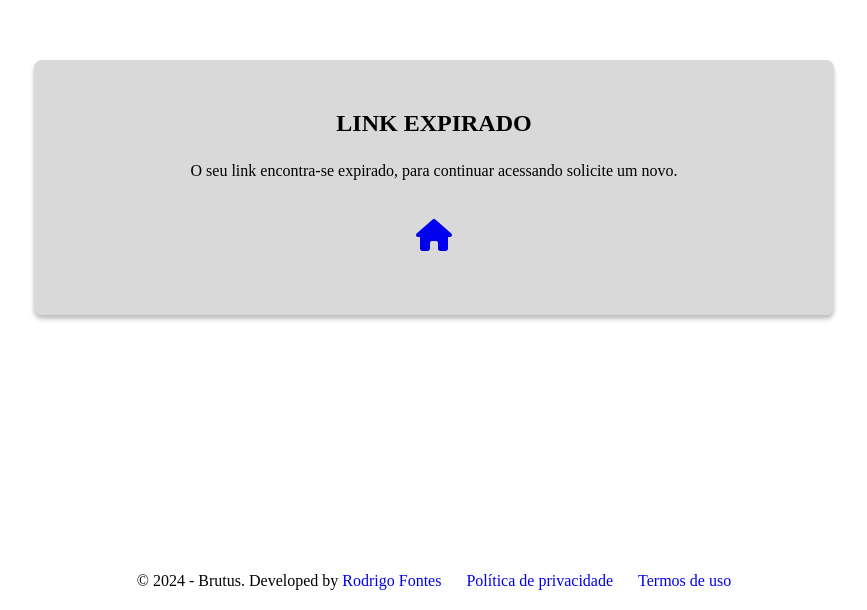
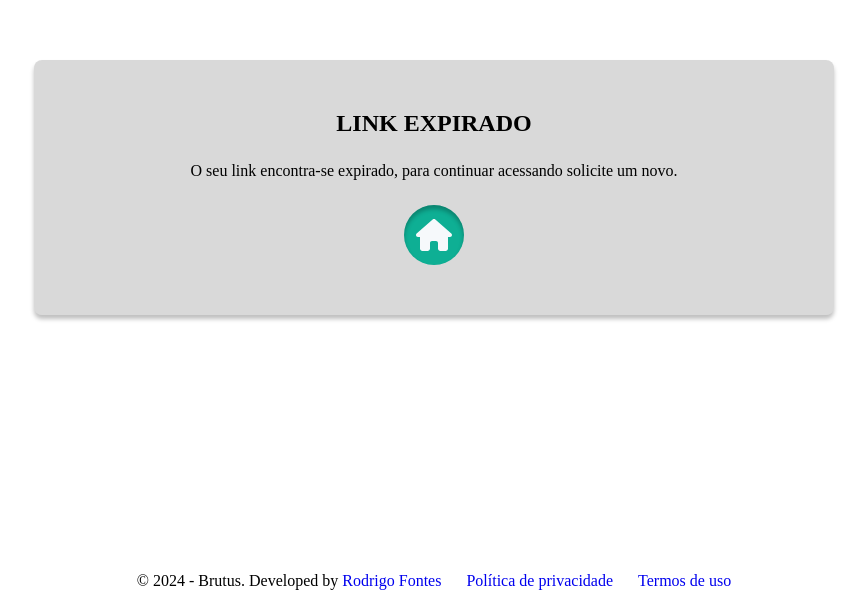
Before and after one commit to rodrigofontesdev/brutus-demo, a React (Vite) app: page /link-expirado in a window 1280 px wide. Shown: the part 190-800 px from the top of the page, without its empty margins (206-1073 px from the left). Built offline with nearby package versions, Linux system fonts and the light colour scheme; what react-imask would draw is missing.

Commit message:
refactor(atom): apply design tokens to button link component styles

```diff
--- a/src/components/atoms/ButtonLink/index.tsx
+++ b/src/components/atoms/ButtonLink/index.tsx
@@ -11,10 +11,10 @@ type ButtonLinkProps = {
   variant?: buttonVariants
 } & LinkProps
 
-export function ButtonLink({ icon, iconSize, variant = 'default', ...rest }: ButtonLinkProps) {
+export function ButtonLink({ icon, iconSize = 32, variant = 'default', ...rest }: ButtonLinkProps) {
   return (
     <ButtonLinkStyle $variant={variant} {...rest}>
-      <FontAwesomeIcon icon={icon} fontSize={iconSize ?? 32} />
+      <FontAwesomeIcon icon={icon} fontSize={iconSize} />
     </ButtonLinkStyle>
   )
 }
--- a/src/components/atoms/ButtonLink/styles.ts
+++ b/src/components/atoms/ButtonLink/styles.ts
@@ -8,49 +8,49 @@ export const ButtonLinkStyle = styled(Link)<{ $variant: buttonVariants }>`
   display: flex;
   justify-content: center;
   align-items: center;
-  color: ${(props) => props.theme['blue-50']};
-  border-radius: 100%;
-  box-shadow: ${(props) => props.theme['shadow-inner']};
-  transition: filter 400ms;
+  color: ${({ theme }) => theme.blue[50]};
+  border-radius: ${({ theme }) => theme.radii.full};
+  box-shadow: ${({ theme }) => theme.shadow.inner.md};
+  transition: filter ${({ theme }) => theme.duration.normal};
 
-  ${(props) => {
-    switch (props.$variant) {
+  ${({ $variant, theme }) => {
+    switch ($variant) {
       case 'success':
         return css`
-          background-color: ${(props) => props.theme['green-400']};
+          background-color: ${theme.green[400]};
         `
       case 'error':
         return css`
-          background-color: ${(props) => props.theme['red-400']};
+          background-color: ${theme.red[400]};
         `
       default:
         return css`
-          background-color: ${(props) => props.theme['blue-400']};
+          background-color: ${theme.blue[400]};
         `
     }
   }}
 
   &:not(:disabled):focus {
-    ${(props) => {
-      switch (props.$variant) {
+    ${({ $variant, theme }) => {
+      switch ($variant) {
         case 'success':
           return css`
-            outline: ${(props) => props.theme['outline-success']};
+            background-color: ${theme.green[400]};
           `
         case 'error':
           return css`
-            outline: ${(props) => props.theme['outline-error']};
+            background-color: ${theme.red[400]};
           `
         default:
           return css`
-            outline: ${(props) => props.theme['outline']};
+            background-color: ${theme.blue[400]};
           `
       }
     }}
   }
 
   &:hover {
-    color: ${(props) => props.theme['blue-50']};
+    color: ${({ theme }) => theme.blue[50]};
     filter: brightness(80%);
   }
 
```
